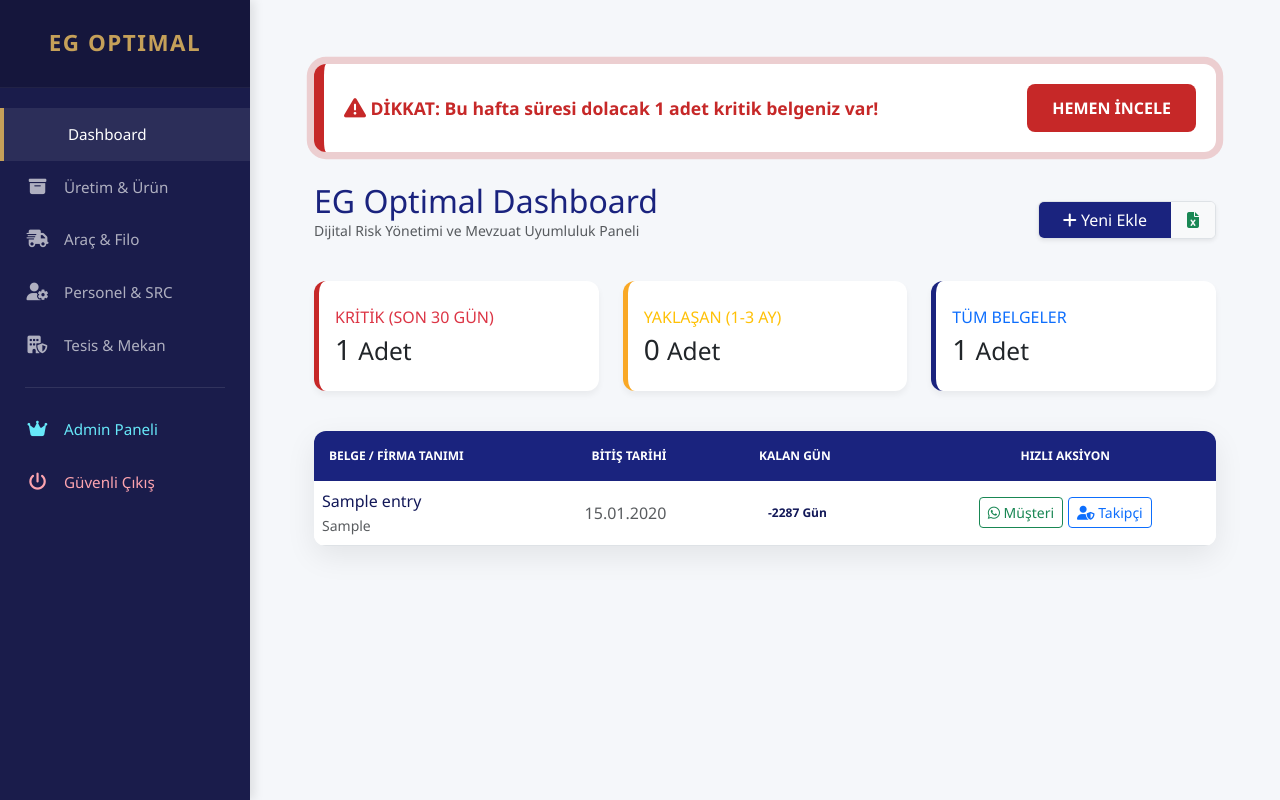
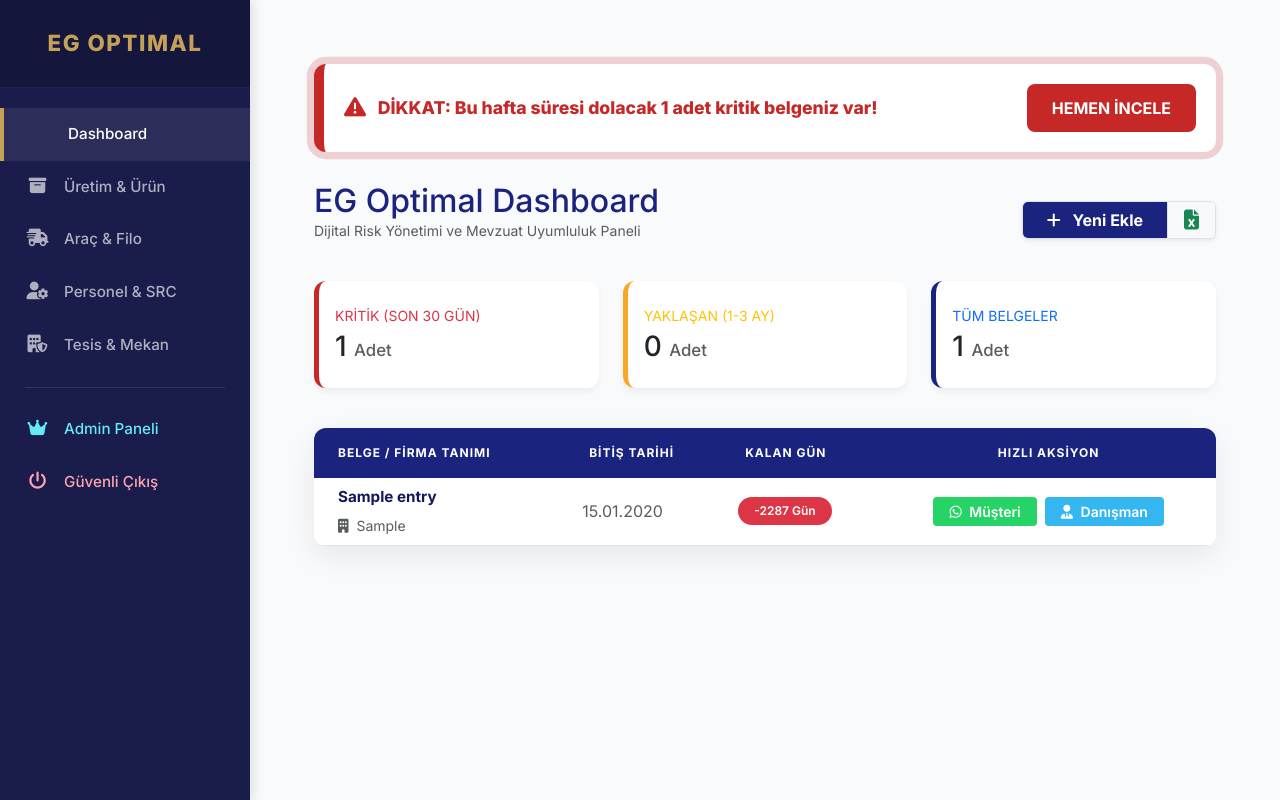
Before and after one commit to eguldr/sertifika-takip, a Flask app: page /dashboard in a window 1280 px wide. Run offline with Flask 3, Linux system fonts and the light colour scheme; a user stored in the database is signed in; tables that the repository leaves empty hold one stand-in row (values such as "Sample post").

Commit message:
Update dashboard.html

```diff
--- a/templates/dashboard.html
+++ b/templates/dashboard.html
@@ -4,18 +4,19 @@
     :root {
         --navy-primary: #1a237e;
         --navy-dark: #121858;
-        --silver-light: #f5f7fa;
+        --silver-light: #f8fafc;
         --danger-red: #c62828;
     }
-    body { background-color: var(--silver-light); font-family: 'Segoe UI', sans-serif; }
+    /* Fontu base.html'den Inter olarak alıyoruz, burada uyum sağlıyoruz */
+    body { background-color: var(--silver-light); }
 
     .card { border: none; border-radius: 12px; transition: 0.3s; cursor: pointer; box-shadow: 0 4px 6px rgba(0,0,0,0.05); }
     .card:hover { transform: translateY(-5px); box-shadow: 0 10px 20px rgba(0,0,0,0.1) !important; }
 
     .table-container { background: white; border-radius: 12px; overflow: hidden; box-shadow: 0 10px 30px rgba(0,0,0,0.08); }
-    .table thead th { background-color: var(--navy-primary); color: white; border: none; font-size: 0.75rem; padding: 15px; text-transform: uppercase; }
+    .table thead th { background-color: var(--navy-primary); color: white; border: none; font-size: 0.75rem; padding: 15px; text-transform: uppercase; letter-spacing: 1px; }
 
-    .kalan-gun-text { color: var(--navy-dark) !important; font-weight: bold; }
+    .kalan-gun-text { color: white !important; font-weight: 600; }
 
     /* ACİL DURUM BARI */
     .emergency-box {
@@ -30,7 +31,7 @@
         box-shadow: 0 4px 15px rgba(198, 40, 40, 0.2);
     }
 
-    .emergency-text { color: var(--danger-red); font-weight: bold; font-size: 1.1rem; }
+    .emergency-text { color: var(--danger-red); font-weight: 800; font-size: 1.1rem; }
 
     .btn-action-final {
         background-color: var(--danger-red) !important;
@@ -39,13 +40,10 @@
         border-radius: 8px;
         font-weight: bold;
         border: none;
-        cursor: pointer !important;
-        display: inline-block;
         text-decoration: none !important;
-        z-index: 1000;
-        position: relative;
+        transition: 0.3s;
     }
-    .btn-action-final:hover { background-color: #b71c1c !important; }
+    .btn-action-final:hover { background-color: #b71c1c !important; transform: scale(1.05); }
 
     .animate-pulse { animation: pulse-red 2s infinite; }
     @keyframes pulse-red {
@@ -54,10 +52,10 @@
         100% { box-shadow: 0 0 0 0 rgba(198, 40, 40, 0); }
     }
 
-    /* Aksiyon Buton Grubu Stili */
+    /* ESNEK AKSİYON GRUBU */
     .btn-action-group {
         display: flex;
-        gap: 5px;
+        gap: 8px;
         justify-content: center;
     }
 </style>
@@ -68,10 +66,10 @@
     {% if bu_hafta|length > 0 %}
     <div class="emergency-box animate-pulse">
         <div class="emergency-text">
-            <i class="fas fa-exclamation-triangle fa-lg mr-2"></i>
+            <i class="fas fa-triangle-exclamation fa-lg me-2"></i>
             DİKKAT: Bu hafta süresi dolacak {{ bu_hafta|length }} adet kritik belgeniz var!
         </div>
-        <a href="#tabloBolumu" class="btn-action-final" onclick="filterTable('danger'); return true;">
+        <a href="#tabloBolumu" class="btn-action-final" onclick="filterTable('danger');">
             HEMEN İNCELE
         </a>
     </div>
@@ -79,15 +77,15 @@
 
     <div class="d-flex justify-content-between align-items-center mb-4">
         <div>
-            <h2 class="font-weight-bold" style="color: var(--navy-primary); margin-bottom: 0;">EG Optimal Dashboard</h2>
+            <h2 class="fw-extrabold" style="color: var(--navy-primary); margin-bottom: 0;">EG Optimal Dashboard</h2>
             <p class="text-muted small">Dijital Risk Yönetimi ve Mevzuat Uyumluluk Paneli</p>
         </div>
         <div class="d-flex border rounded bg-white shadow-sm overflow-hidden">
-            <a href="{{ url_for('ekle', cat='Urun') }}" class="btn btn-primary border-0 rounded-0 px-4" style="background-color: var(--navy-primary);">
-                <i class="fas fa-plus mr-2"></i> Yeni Ekle
+            <a href="{{ url_for('ekle', cat='Urun') }}" class="btn btn-primary border-0 rounded-0 px-4 fw-bold" style="background-color: var(--navy-primary);">
+                <i class="fas fa-plus me-2"></i> Yeni Ekle
             </a>
-            <a href="{{ url_for('export_excel') }}" class="btn btn-light border-0 rounded-0 px-3">
-                <i class="fas fa-file-excel text-success"></i>
+            <a href="{{ url_for('export_excel') }}" class="btn btn-light border-0 rounded-0 px-3 border-start">
+                <i class="fas fa-file-excel text-success fa-lg"></i>
             </a>
         </div>
     </div>
@@ -96,24 +94,24 @@
         <div class="col-md-4 mb-3" onclick="filterTable('danger')">
             <div class="card h-100 py-2 bg-white" style="border-left: 5px solid #c62828;">
                 <div class="card-body">
-                    <div class="text-xs font-weight-bold text-danger text-uppercase mb-1">KRİTİK (SON 30 GÜN)</div>
-                    <div class="h3 mb-0 font-weight-bold text-dark">{{ sertifikalar|selectattr('expiry_date', 'le', bugun + timedelta(days=30))|list|length }} <small>Adet</small></div>
+                    <div class="text-xs font-weight-bold text-danger text-uppercase mb-1 small">KRİTİK (SON 30 GÜN)</div>
+                    <div class="h3 mb-0 font-weight-bold text-dark">{{ sertifikalar|selectattr('expiry_date', 'le', bugun + timedelta(days=30))|list|length }} <small class="text-muted" style="font-size: 0.6em;">Adet</small></div>
                 </div>
             </div>
         </div>
         <div class="col-md-4 mb-3" onclick="filterTable('warning')">
             <div class="card h-100 py-2 bg-white" style="border-left: 5px solid #f9a825;">
                 <div class="card-body">
-                    <div class="text-xs font-weight-bold text-warning text-uppercase mb-1">YAKLAŞAN (1-3 AY)</div>
-                    <div class="h3 mb-0 font-weight-bold text-dark">{{ sertifikalar|selectattr('expiry_date', 'gt', bugun + timedelta(days=30))|selectattr('expiry_date', 'le', bugun + timedelta(days=90))|list|length }} <small>Adet</small></div>
+                    <div class="text-xs font-weight-bold text-warning text-uppercase mb-1 small">YAKLAŞAN (1-3 AY)</div>
+                    <div class="h3 mb-0 font-weight-bold text-dark">{{ sertifikalar|selectattr('expiry_date', 'gt', bugun + timedelta(days=30))|selectattr('expiry_date', 'le', bugun + timedelta(days=90))|list|length }} <small class="text-muted" style="font-size: 0.6em;">Adet</small></div>
                 </div>
             </div>
         </div>
         <div class="col-md-4 mb-3" onclick="filterTable('all')">
             <div class="card h-100 py-2 bg-white" style="border-left: 5px solid var(--navy-primary);">
                 <div class="card-body">
-                    <div class="text-xs font-weight-bold text-primary text-uppercase mb-1">TÜM BELGELER</div>
-                    <div class="h3 mb-0 font-weight-bold text-dark">{{ sertifikalar|length }} <small>Adet</small></div>
+                    <div class="text-xs font-weight-bold text-primary text-uppercase mb-1 small">TÜM BELGELER</div>
+                    <div class="h3 mb-0 font-weight-bold text-dark">{{ sertifikalar|length }} <small class="text-muted" style="font-size: 0.6em;">Adet</small></div>
                 </div>
             </div>
         </div>
@@ -124,7 +122,7 @@
             <table class="table table-hover mb-0" id="sertifikaTable">
                 <thead>
                     <tr>
-                        <th class="pl-4 py-3">Belge / Firma Tanımı</th>
+                        <th class="ps-4 py-3">Belge / Firma Tanımı</th>
                         <th class="py-3">Bitiş Tarihi</th>
                         <th class="py-3">Kalan Gün</th>
                         <th class="text-center py-3">Hızlı Aksiyon</th>
@@ -135,27 +133,27 @@
                     {% set kalan = (s.expiry_date - bugun).days %}
                     {% set status = 'danger' if kalan <= 30 else 'warning' if kalan <= 90 else 'success' %}
                     <tr class="table-row" data-status="{{ status }}">
-                        <td class="pl-4 align-middle">
-                            <span class="font-weight-bold" style="color: var(--navy-dark);">{{ s.title }}</span><br>
-                            <small class="text-muted">{{ s.firma_adi }}</small>
+                        <td class="ps-4 align-middle">
+                            <span class="fw-bold d-block mb-1" style="color: var(--navy-dark); font-size: 0.95rem;">{{ s.title }}</span>
+                            <small class="text-muted fw-500"><i class="fas fa-building me-1"></i> {{ s.firma_adi }}</small>
                         </td>
-                        <td class="align-middle text-muted">{{ s.expiry_date.strftime('%d.%m.%Y') }}</td>
+                        <td class="align-middle text-muted fw-600">{{ s.expiry_date.strftime('%d.%m.%Y') }}</td>
                         <td class="align-middle">
-                            <span class="badge badge-{{ status }} px-3 py-2 kalan-gun-text" style="border-radius: 20px;">
+                            <span class="badge bg-{{ status }} px-3 py-2 kalan-gun-text" style="border-radius: 20px;">
                                 {{ kalan }} Gün
                             </span>
                         </td>
                         <td class="align-middle text-center">
                             <div class="btn-action-group">
-                                <a href="https://wa.me/{{ s.whatsapp_no }}?text=Sayın%20{{ s.firma_adi }},%20'{{ s.title }}'%20belgenizin%20bitmesine%20{{ kalan }}%20gün%20kalmıştır."
-                                   class="btn btn-sm btn-outline-success" target="_blank" title="Müşteriye Bildir">
-                                    <i class="fab fa-whatsapp"></i> Müşteri
+                                <a href="https://wa.me/{{ s.whatsapp_no }}?text=Sayın%20{{ s.firma_adi }}%20yetkilisi,%20{{ current_user.company_name }}%20olarak%20hatırlatırız:%20'{{ s.title }}'%20belgenizin%20bitmesine%20{{ kalan }}%20gün%20kalmıştır.%20Bilgilerinize%20sunarız."
+                                   class="btn btn-sm btn-wa-customer px-3" target="_blank" title="Müşteriye Bildir">
+                                    <i class="fab fa-whatsapp me-1"></i> Müşteri
                                 </a>
 
                                 {% if s.danisman_no %}
-                                <a href="https://wa.me/{{ s.danisman_no }}?text=BİLGİ:%20{{ s.firma_adi }}%20firmasının%20'{{ s.title }}'%20belgesi%20{{ kalan }}%20gün%20sonra%20doluyor.%20Aksiyon%20alınması%20önerilir."
-                                   class="btn btn-sm btn-outline-primary" target="_blank" title="Danışmana/Ofise Bildir">
-                                    <i class="fas fa-user-shield"></i> Takipçi
+                                <a href="https://wa.me/{{ s.danisman_no }}?text=BİLGİ:%20{{ s.firma_adi }}%20firmasının%20'{{ s.title }}'%20belgesi%20{{ kalan }}%20gün%20sonra%20doluyor.%20Sorumlu%20olarak%20süreci%20takip%20etmenizi%20rica%20ederiz."
+                                   class="btn btn-sm btn-wa-advisor px-3" target="_blank" title="Sorumlu Kişiye Bildir">
+                                    <i class="fas fa-user-tie me-1"></i> Danışman
                                 </a>
                                 {% endif %}
                             </div>
```
